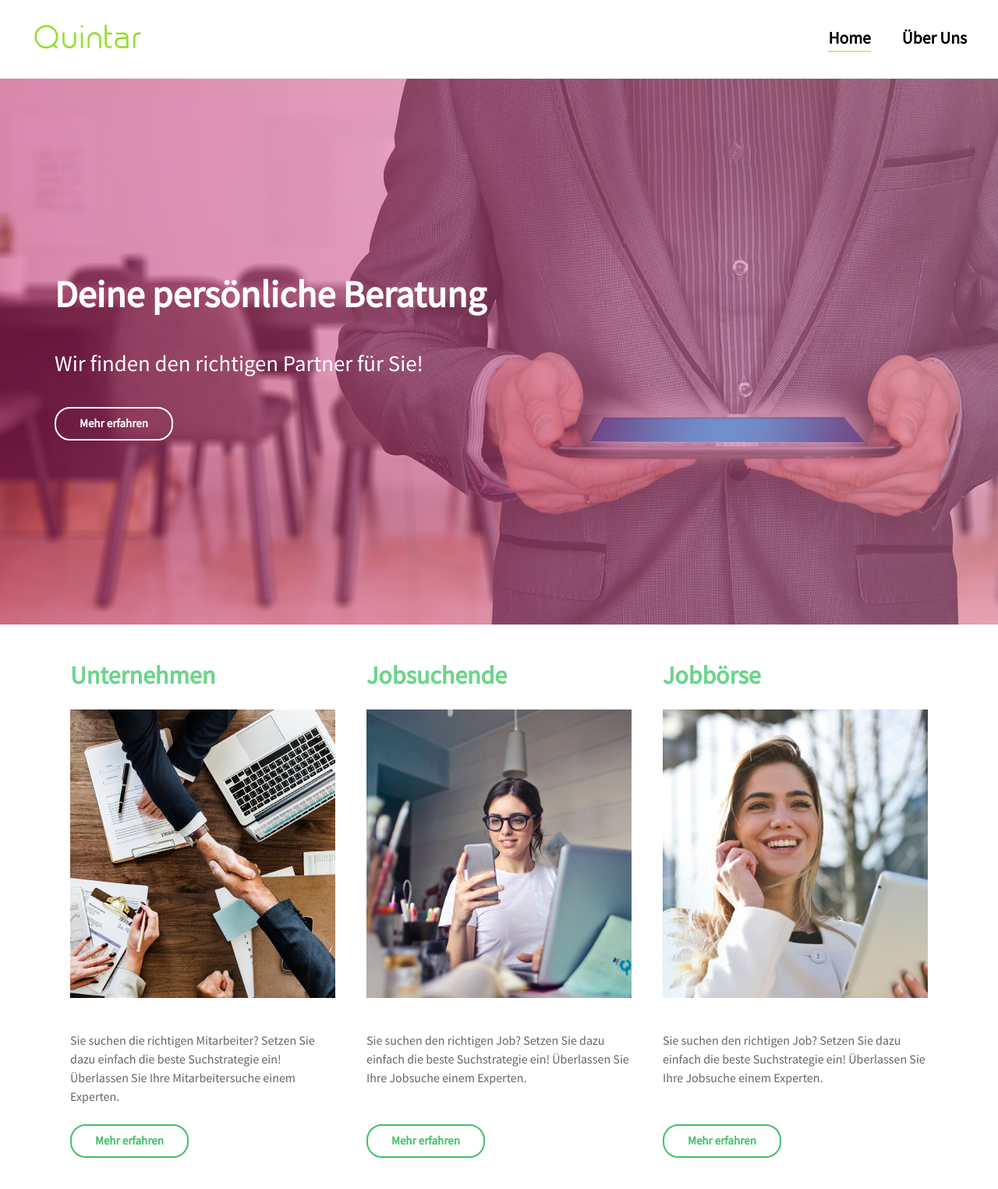
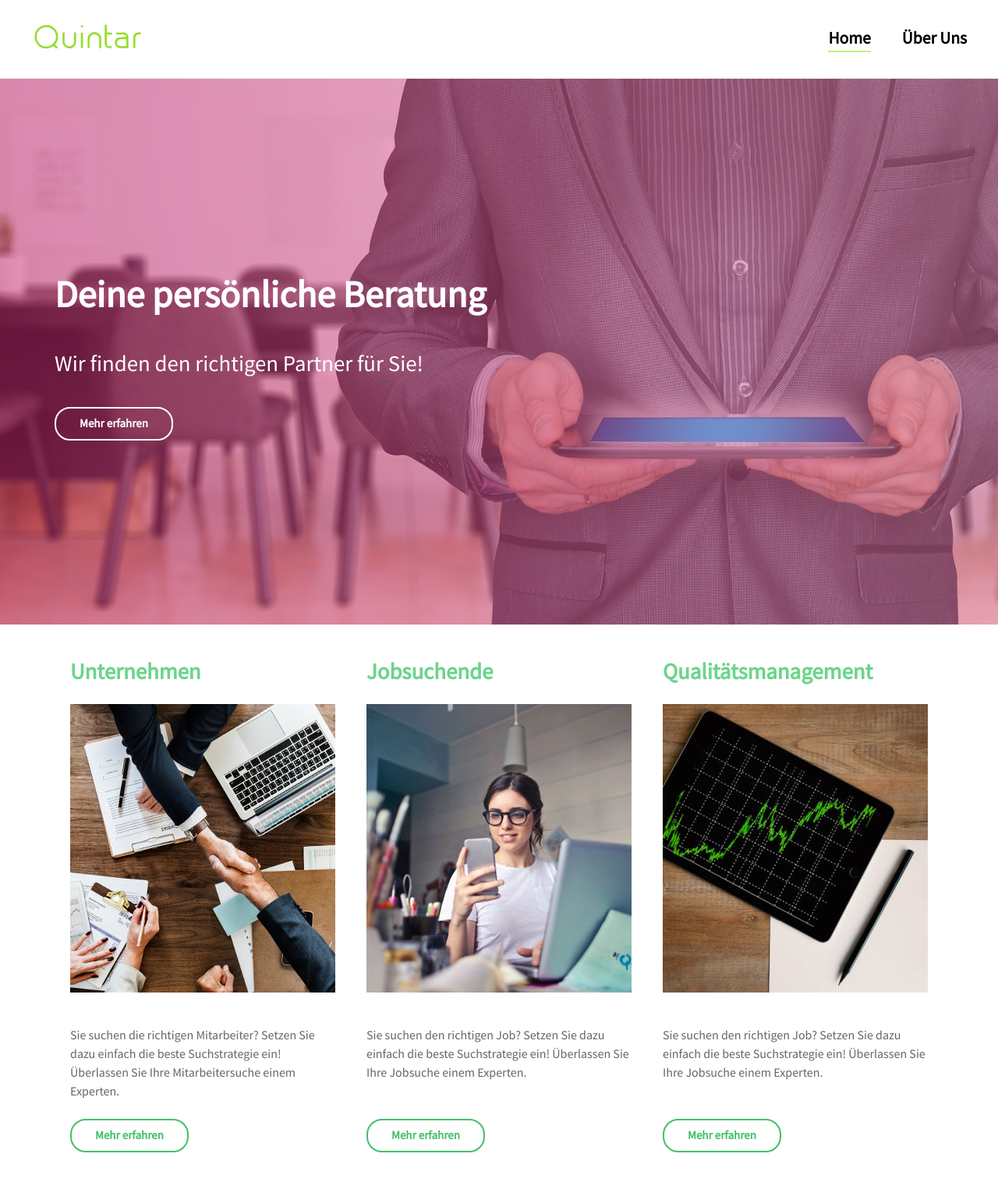
Before and after one commit to versable/kehr-website, a Jekyll site: the page built from index.html, in a window 1280 px wide. Shown: the whole page at 78% size. Built offline with Jekyll 4.4.1, drawn with Linux system fonts in a browser that asks for light colours.

Commit message:
Alter last feature item

```diff
--- a/_sass/_base.scss
+++ b/_sass/_base.scss
@@ -93,6 +93,7 @@ small {
         }
 
         > h1 {
+            font-size: 1.8rem;
             color: $color-secondary-1-1;
         }
 
--- a/index.html
+++ b/index.html
@@ -44,7 +44,7 @@ order: 1
         </button>
      </article>
      <article>
-         <h1>Jobbörse</h1>
+         <h1>Qualitätsmanagement</h1>
         <img src="/images/feature-job.jpg" class="img-responsive">
         <p>
              Sie suchen den richtigen Job? Setzen Sie dazu einfach die beste
```
Also changed, not shown: images/feature-job.jpg.
